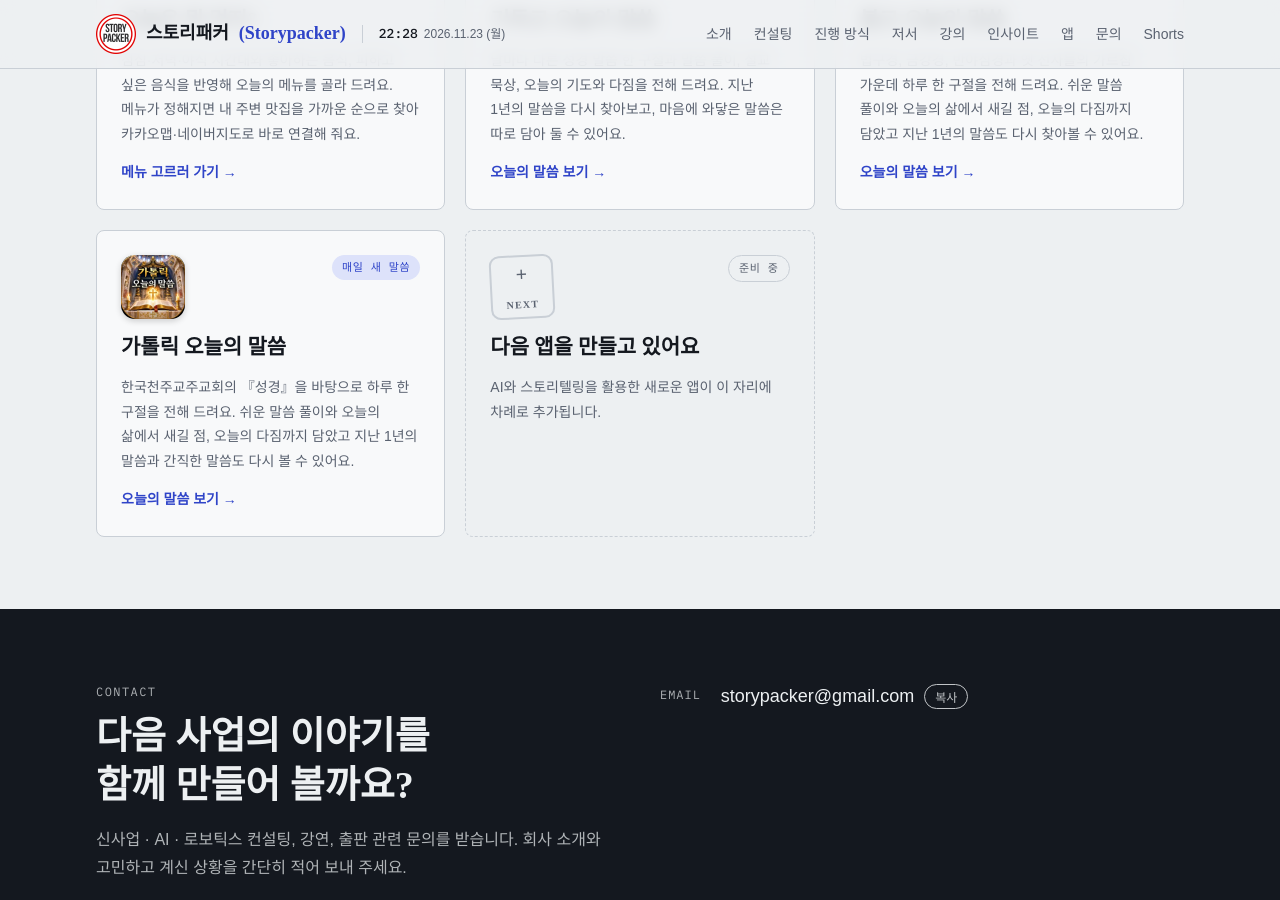
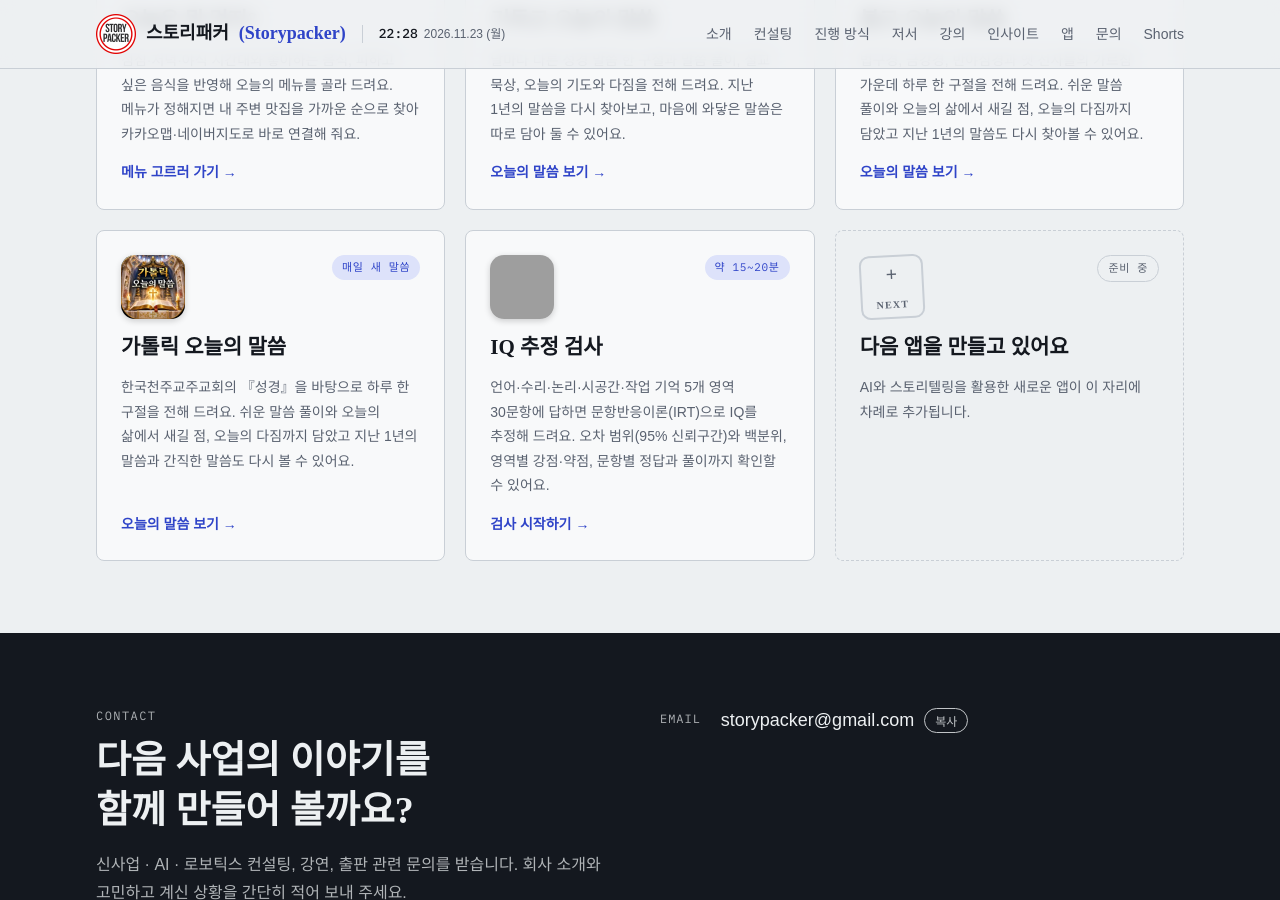
Before and after one commit to storypacker/intro, a Jekyll site: the page built from index.html, in a window 1280 px wide and 900 px high, scrolled down 7900 px. Built offline with Jekyll 4.4.1, drawn with Linux system fonts in a browser that asks for light colours; some web fonts are replaced; grey boxes are pictures that could not be loaded.

Commit message:
Add files via upload

```diff
--- a/index.html
+++ b/index.html
@@ -713,6 +713,15 @@ footer .foot-links a:hover{color:var(--ink)}
           <p>한국천주교주교회의 『성경』을 바탕으로 하루 한 구절을 전해 드려요. 쉬운 말씀 풀이와 오늘의 삶에서 새길 점, 오늘의 다짐까지 담았고 지난 1년의 말씀과 간직한 말씀도 다시 볼 수 있어요.</p>
           <span class="go">오늘의 말씀 보기 →</span>
         </a>
+        <a class="app" href="apps/iq/index.html">
+          <div class="app-top">
+            <img class="app-icon" src="img/iq-icon.webp" alt="IQ 추정 검사" width="192" height="192">
+            <span class="app-status">약 15~20분</span>
+          </div>
+          <h3>IQ 추정 검사</h3>
+          <p>언어·수리·논리·시공간·작업 기억 5개 영역 30문항에 답하면 문항반응이론(IRT)으로 IQ를 추정해 드려요. 오차 범위(95% 신뢰구간)와 백분위, 영역별 강점·약점, 문항별 정답과 풀이까지 확인할 수 있어요.</p>
+          <span class="go">검사 시작하기 →</span>
+        </a>
         <div class="app soon">
           <div class="app-top">
             <div class="app-seal" aria-hidden="true">+<small>NEXT</small></div>
--- a/terms.html
+++ b/terms.html
@@ -17,6 +17,7 @@ description: "스토리패커(Storypacker)의 이용약관: 콘텐츠 저작권,
     <ul>
       <li><strong>운세·사주·궁합·연애 점수:</strong> 명리학 등 전통적인 해석 원리와 설문을 바탕으로 자동 계산한 결과이며, 과학적으로 검증된 예측이 아닙니다. 재미와 자기 성찰의 참고로만 이용해 주세요.</li>
       <li><strong>MBTI 성격 유형 검사:</strong> 공식 MBTI® 검사가 아닌 간이 자가 점검이며, 심리 진단을 대신하지 않습니다.</li>
+      <li><strong>IQ 추정 검사:</strong> 표준화(규준 작성)를 거치지 않은 간이 추정 검사이며, 공인 지능검사나 임상 진단을 대신하지 않습니다. 채용·진학 등의 판단에 쓰지 마세요.</li>
       <li><strong>로또 번호 추출기:</strong> 무작위로 번호를 뽑아 줄 뿐 당첨 가능성을 높이지 않습니다. 복권 구입은 본인의 판단과 책임으로 적정한 범위 안에서 해 주세요.</li>
       <li><strong>룰렛·사다리타기·메뉴 추천:</strong> 결정을 돕는 놀이용 도구입니다.</li>
       <li><strong>오늘의 말씀:</strong> 각 종교의 경전에서 고른 구절과 운영자가 정리한 풀이입니다. 풀이는 공식 교리 해설이 아니며, 깊은 공부는 각 종교 공동체의 안내를 따라 주세요.</li>
```
